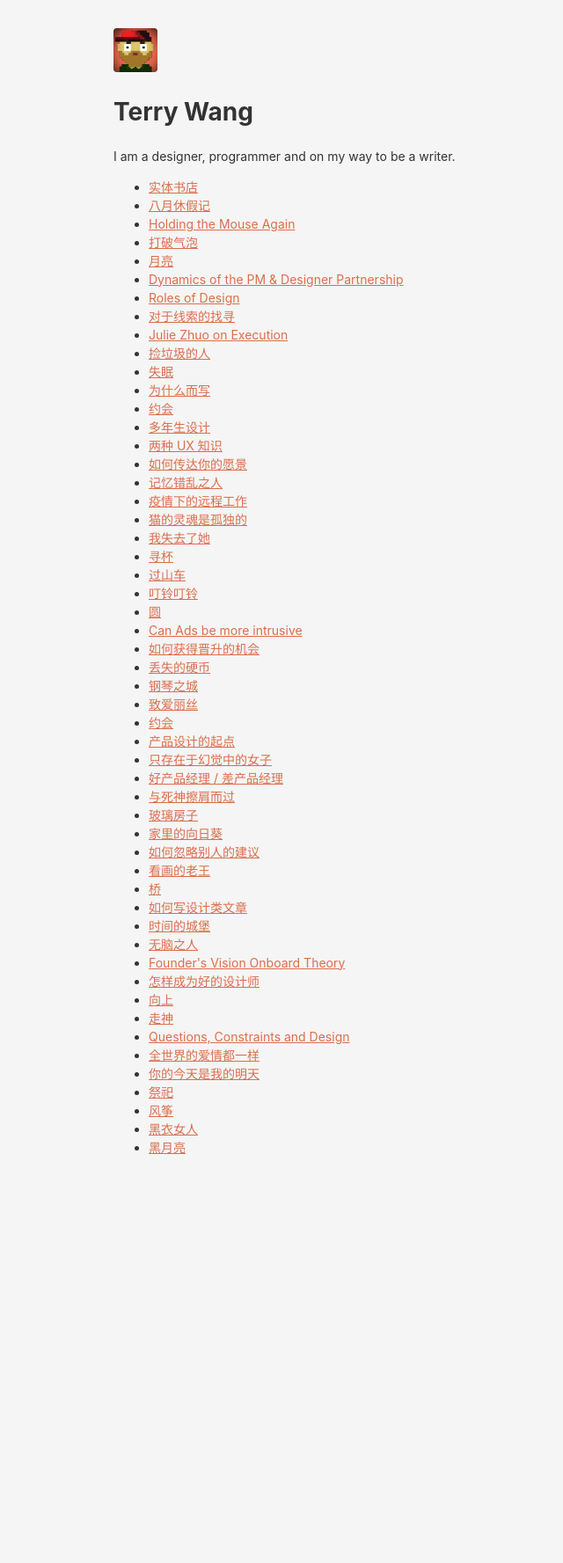
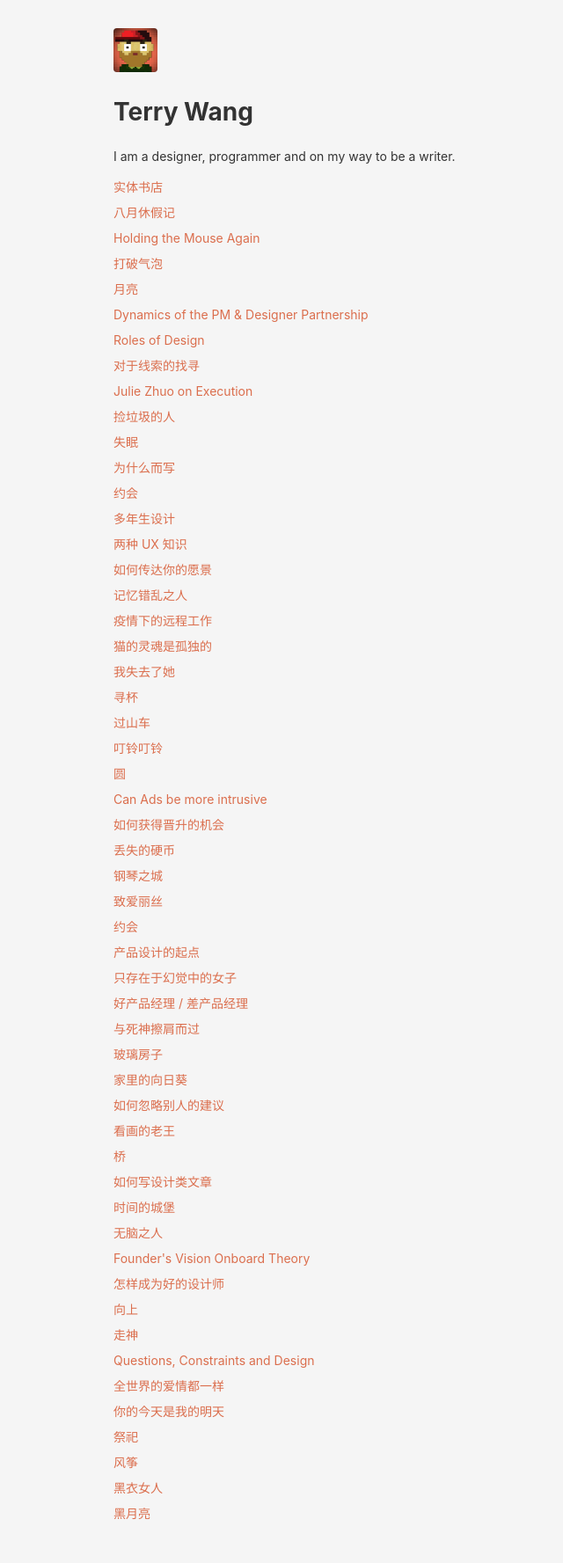
Before and after one commit to lvterry/lvterry.github.io, a Jekyll site: the page built from index.html, in a window 1280 px wide. Shown: the whole page at 88% size, without its empty margins (271-911 px from the left). Built offline with Jekyll 4.4.1, drawn with Linux system fonts in a browser that asks for light colours; the list of posts is cut into pages by our own code; before the commit the page ends 1361 px from its top, so only the background shows below that.

Commit message:
remove dots from list on index

```diff
--- a/assets/css/style.css
+++ b/assets/css/style.css
@@ -32,6 +32,7 @@ img {
 
 a, a:active {
   color: var(--link-color);
+  text-decoration: none;
 }
 
 a:visited {
@@ -46,6 +47,15 @@ a:visited {
   border-radius: 4px;
 }
 
+#posts {
+  list-style: none;
+  padding: 0;
+}
+
+#posts li {
+  margin-bottom: 0.5rem;
+}
+
 @media screen and (max-width: 540px) {
 
   body {
--- a/index.html
+++ b/index.html
@@ -8,7 +8,7 @@ layout: default
   <h1>Terry Wang</h1>
   <p>I am a designer, programmer and on my way to be a writer.</p>
 
-  <ul>
+  <ul id="posts">
     {% for post in site.posts %}
       <li>
         <a href="{{ post.url }}">{{ post.title }}</a>
```
